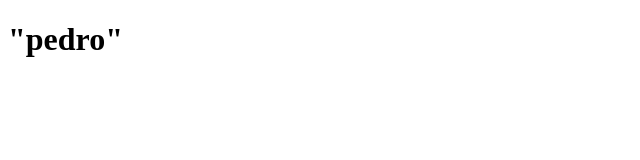
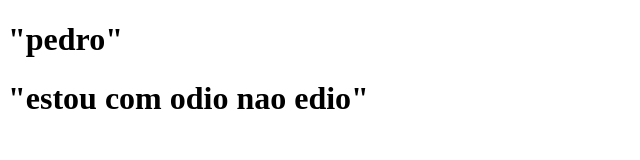
Before and after one commit to padwiggers/versionamento-e-colaboracao, a plain HTML site: page versionamento-e-colaboracao/index.html in a window 1280 px wide. Shown: the whole page, without its empty margins (0-640 px from the left). Drawn offline with Linux system fonts and the light colour scheme.

Commit message:
Update index.html

```diff
--- a/versionamento-e-colaboracao/index.html
+++ b/versionamento-e-colaboracao/index.html
@@ -7,5 +7,8 @@
 </head>
 <body>
     <h1>"pedro"</h1>
+    <h1>"estou com odio nao edio"</h1>
+
+
 </body>
 </html>
```
